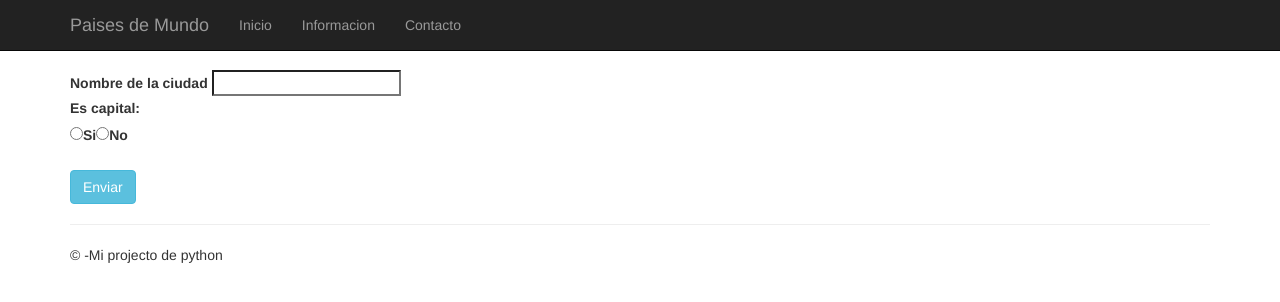
After one commit to elfen05/Proyecto1, a Flask app: page /agregarciudad in a window 1280 px wide. The commit adds this page. Shown: the top 302 px of the page. Run offline with Flask 2, Linux system fonts and the light colour scheme; some libraries are stand-ins or nearby versions.

Commit message:
on friday

```diff
--- a/Proyecto1/static/scripts/form.js
+++ b/Proyecto1/static/scripts/form.js
@@ -2,6 +2,10 @@
 // following : https://www.learnwithjason.dev/blog/get-form-values-as-json/
 var data
 var formJSON
+
+var dataciudad
+var JSONciudad
+
 function handleSubmit(event) {
     event.preventDefault();
 
@@ -25,6 +29,19 @@ function handleSubmit(event) {
 
 const form = document.querySelector('form');
 form.addEventListener('submit', handleSubmit);
+
+function handleSubmitCiudad(ev) {
+
+    var formElement = document.getElementById("formCiudad");
+    var formData = new FormData(formElement);
+    JSONc = Object.fromEntries(formData.entries());
+
+    console.log(JSONc)
+}
+
+
+const formciudad = document.querySelector('.formCiudad');
+formciudad.addEventListener('submit', handleSubmitCiudad);
 
 // Lo siguiente es de postman - JavaScript - Jquery
 
@@ -75,7 +92,7 @@ function delPais(element) {
     CallAPIforBorrar(idTxt)
 
 }
-
+/*
 function delCiudad(element) {
     var idTxt = $(element).closest('tr').find('.nm').text();
     //Nota: Obtengo el parametro asi porque aunque con el request lo estoy pasando desde views, una vez en el html no se como pasarlo a la funcion onclick
@@ -87,12 +104,12 @@ function delCiudad(element) {
 
     //alert(idTxt)
 
-    //Listo,ahora a borrarlo!!
-   // CallAPIforBorrarCiudad(idTxt)
+    //Listo,ahora a borrarlo!! ahorita solo borrar cartago
+    //CallAPIforBorrarCiudad()
 
 }
 
-
+*/
 
 function CallAPIforBorrar(idpais) {
     var settings = {
@@ -111,6 +128,7 @@ function CallAPIforBorrar(idpais) {
     });
 }
 
+
 function mostrarCiudades(element) {
     var idTxt = $(element).closest('tr').find('.nr').text();
 
--- /dev/null
+++ b/Proyecto1/templates/agregarciudad.html
@@ -0,0 +1,25 @@
+{% extends "layout.html" %}
+
+{% block content %}
+
+<form id="formCiudad">
+    <label for="nombre">Nombre de la ciudad</label>
+    <input type="text" name="nombre" id="nombre" />
+    <br>
+    <label for="cod_iso">Es capital: </label>
+    <div class="input-group">
+        <input name="capital" type="radio" value="true" />
+        <label class="inline" for="nombre">Si  </label>
+
+        <input id="capital" name="capital" type="radio" value="false" />
+        <label class="inline" for="capital">No  </label>
+
+    </div>
+    <br>
+    <button id="enviar" type="button" onclick="handleSubmitCiudad(event)"class="btn btn-info">Enviar</button>
+
+</form>
+
+
+
+{% endblock %}
--- a/Proyecto1/templates/agregarpais.html
+++ b/Proyecto1/templates/agregarpais.html
@@ -2,7 +2,7 @@
 
 {% block content %}
 
-<form>
+<form name="formpais">
     <label for="nombre">Nombre del Pais</label>
     <input type="text" name="nombre" id="nombre" />
     <br>
--- a/Proyecto1/templates/ciudadesPais.html
+++ b/Proyecto1/templates/ciudadesPais.html
@@ -83,7 +83,7 @@
     </tbody>
 </table>
 
-<button id="agregarciudad" type="button" class="btn btn-info">Agregar Nueva Ciudad</button>
 
+<p><a class="btn btn-info" href="/agregarciudad">Agregar Nueva Ciudad</a></p>
 
 {% endblock %}
--- a/Proyecto1/views.py
+++ b/Proyecto1/views.py
@@ -60,10 +60,12 @@ def agregarpais():
     return render_template('agregarpais.html')
 
 
-@app.route('/deleteList')
-def deleteList():
+@app.route('/agregarciudad')
+def agregarciudad():
     #Request from postma
-    return render_template('deleteList.html')
+    return render_template('agregarciudad.html')
+
+
 
 @app.route('/ciudadesPais')
 def ciudadessPais():
```
Also changed, not shown: 1 other file.
